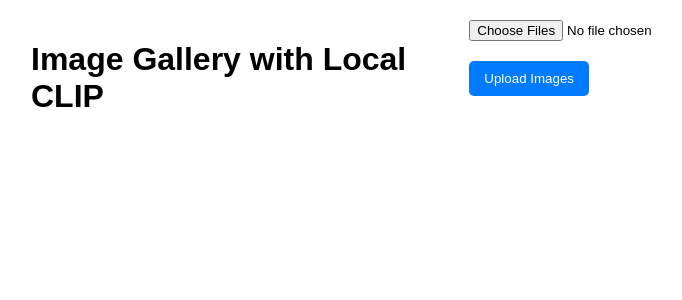
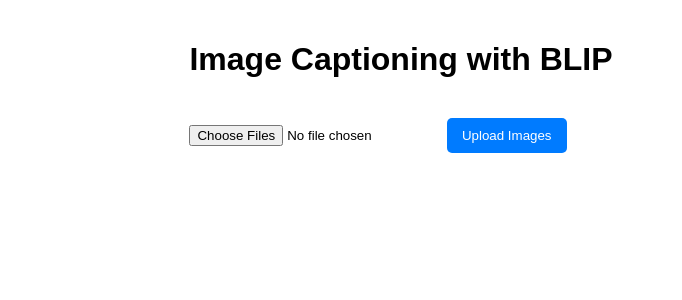
Before and after one commit to EedleCrieg/mood, a Flask app: page / in a window 1280 px wide. Shown: the top 300 px of the page, without its empty margins (239-921 px from the left). Run offline with Flask 3, Linux system fonts and the light colour scheme; parts of the project's set-up code (start-up, migrations or seed data) failed here and were passed over.

Commit message:
Adding Blip

```diff
--- a/app.py
+++ b/app.py
@@ -1,19 +1,14 @@
 from flask import Flask, request, render_template
 import os
-import sys
-
-# Add the CLIP repository to the Python path
-sys.path.append(os.path.join(os.path.dirname(__file__), 'CLIP-main'))
-
 import torch
 from PIL import Image
-import clip  # Now this should work
+from transformers import BlipProcessor, BlipForConditionalGeneration
 
 app = Flask(__name__)
 
-# Load CLIP model and processor
-device = "cuda" if torch.cuda.is_available() else "cpu"
-model, preprocess = clip.load("ViT-B/32", device=device)  # Load the CLIP model
+# Load the BLIP model and processor
+processor = BlipProcessor.from_pretrained("Salesforce/blip-image-captioning-base")
+model = BlipForConditionalGeneration.from_pretrained("Salesforce/blip-image-captioning-base")
 
 # Set the upload folder
 UPLOAD_FOLDER = 'static/uploads'
@@ -37,19 +32,15 @@
             img_path = os.path.join(UPLOAD_FOLDER, img.filename)
             img.save(img_path)
 
-            # Load the image
-            image = preprocess(Image.open(img_path)).unsqueeze(0).to(device)
+            # Load and preprocess the image
+            image = Image.open(img_path).convert("RGB")
 
-            # Generate description
-            text_inputs = clip.tokenize(["a photo of a "]).to(device)
-            with torch.no_grad():
-                image_features = model.encode_image(image)
-                text_features = model.encode_text(text_inputs)
+            # Preprocess the image and generate caption
+            inputs = processor(images=image, return_tensors="pt")
+            out = model.generate(**inputs)
+            description = processor.decode(out[0], skip_special_tokens=True)
 
-                logits_per_image = (image_features @ text_features.T).softmax(dim=-1)
-                description = f"This image is likely to be a photo of something with a score of {logits_per_image[0][0].item():.2f}."
-
-            descriptions.append({"filename": img.filename, "description": description})  # Include filename
+            descriptions.append({"filename": img.filename, "description": description})
 
     return {"descriptions": descriptions}
 
--- a/templates/index.html
+++ b/templates/index.html
@@ -3,7 +3,7 @@
 <head>
     <meta charset="UTF-8">
     <meta name="viewport" content="width=device-width, initial-scale=1.0">
-    <title>Image Gallery with Local CLIP</title>
+    <title>Image Captioning with BLIP</title>
     <style>
         body {
             font-family: Arial, sans-serif;
@@ -17,8 +17,6 @@
             max-width: 800px;
             margin: 20px;
             text-align: left;
-            display: flex;
-            flex-direction: row;
         }
 
         h1 {
@@ -30,16 +28,6 @@
             flex-direction: column;
             align-items: flex-start;
             margin-top: 20px;
-            width: 50%; /* 50% width for the images column */
-        }
-
-        .descriptions {
-            display: flex;
-            flex-direction: column;
-            align-items: flex-start;
-            margin-top: 20px;
-            width: 50%; /* 50% width for the descriptions column */
-            padding-left: 20px; /* Add some space between columns */
         }
 
         .gallery img {
@@ -69,24 +57,17 @@
 <body>
 
 <div class="container">
-    <div class="gallery" id="imageGallery"></div>
-    <div class="descriptions" id="descriptionGallery"></div>
-</div>
-
-<div class="container">
-    <h1>Image Gallery with Local CLIP</h1>
+    <h1>Image Captioning with BLIP</h1>
     <form id="uploadForm" method="post" enctype="multipart/form-data">
         <input type="file" id="imageUpload" name="images" multiple accept="image/*">
         <button type="submit" class="button">Upload Images</button>
-        <button type="button" id="describeButton" class="button" style="display: none;">Generate Descriptions</button>
     </form>
+    <div class="gallery" id="imageGallery"></div>
 </div>
 
 <script>
     const uploadForm = document.getElementById('uploadForm');
     const imageGallery = document.getElementById('imageGallery');
-    const descriptionGallery = document.getElementById('descriptionGallery');
-    let uploadedImages = [];
 
     uploadForm.onsubmit = async (e) => {
         e.preventDefault();
@@ -99,29 +80,15 @@
 
         const result = await response.json();
         imageGallery.innerHTML = '';
-        descriptionGallery.innerHTML = '';
 
-        // Store the uploaded images and show them
+        // Display uploaded images and their descriptions
         result.descriptions.forEach(({filename, description}) => {
-            uploadedImages.push({filename, description}); // Store uploaded images and descriptions
             const img = document.createElement('img');
             img.src = `static/uploads/${filename}`; // Path to the uploaded image
-            imageGallery.appendChild(img);
-        });
-
-        // Show the description button once images are uploaded
-        document.getElementById('describeButton').style.display = 'block';
-    };
-
-    document.getElementById('describeButton').onclick = () => {
-        // Clear previous descriptions
-        descriptionGallery.innerHTML = '';
-
-        // Display the stored descriptions
-        uploadedImages.forEach(({description}) => {
             const div = document.createElement('div');
             div.textContent = description; // Display the description of the image
-            descriptionGallery.appendChild(div);
+            imageGallery.appendChild(img);
+            imageGallery.appendChild(div);
         });
     };
 </script>
```
Also changed, not shown: static/uploads/Screenshot 2024-06-25 at 1.00.36 PM.png (deleted), static/uploads/Screenshot 2024-06-25 at 1.00.48 PM.png (deleted), static/uploads/Screenshot 2024-06-25 at 12.59.43 PM.png (deleted), static/uploads/Screenshot 2024-06-27 at 9.18.14 AM.png (deleted), static/uploads/stop-1.png (deleted), static/uploads/stop-2.png (deleted), static/uploads/stop-3.png (deleted), static/uploads/stop-4.png (deleted), static/uploads/stop-5.png (deleted), static/uploads/stop-6.png (deleted).
